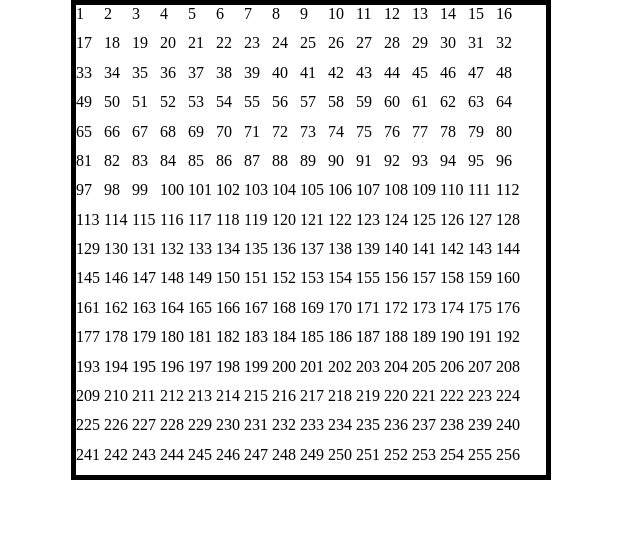
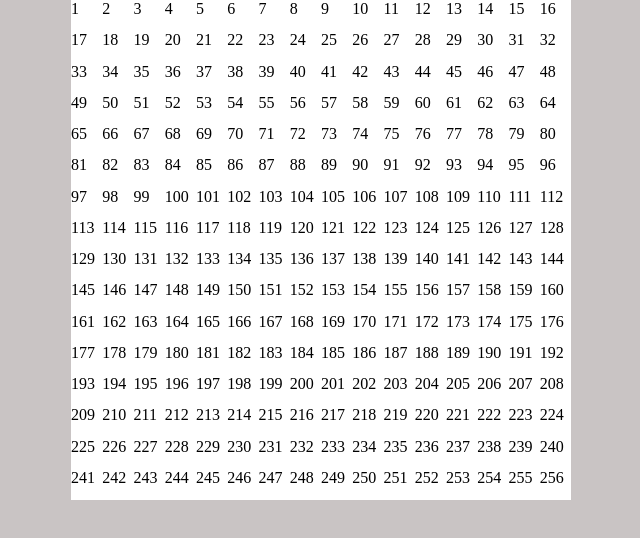
Before and after one commit to Utkarsh736/odin-Etch-a-Sketch, a plain HTML site: page index.html in a window 1280 px wide. Shown: the whole page, without its empty margins (313-953 px from the left). Drawn offline with Linux system fonts and the light colour scheme.

Commit message:
16X16 grid setup

```diff
--- a/main.css/styles.css
+++ b/main.css/styles.css
@@ -1,28 +1,24 @@
 *{
     box-sizing: border-box;
+    padding: 0;
+    margin: 0;
 }
 
 body {
-    margin: 0;
-    padding: 0;
-    background-color: rgb(255, 255, 255);
-  }
+    background-color: rgb(201, 196, 196);
+}
 
 .grid{
-    height: 30rem;
-    width: 30rem;
+    height: 500px;
+    width: 500px;
+    background-color: rgb(255, 255, 255);
     position: relative;
+    top: 30%;
     left: 30%;
-    border: 5px solid #000;
-    display: flex;
-    flex-wrap: wrap;
-    flex-direction: row;
-}
-
-.gridSquare{
-    /* border: 1px solid blue; */
-    height: 1.75rem;
-    width: 1.75rem;
+    display: grid;
+    grid-template-columns: repeat(16, 1fr);
+    grid-template-rows: repeat(16, 1fr);
+    gap: 0;
 }
 
 .selected{
```
